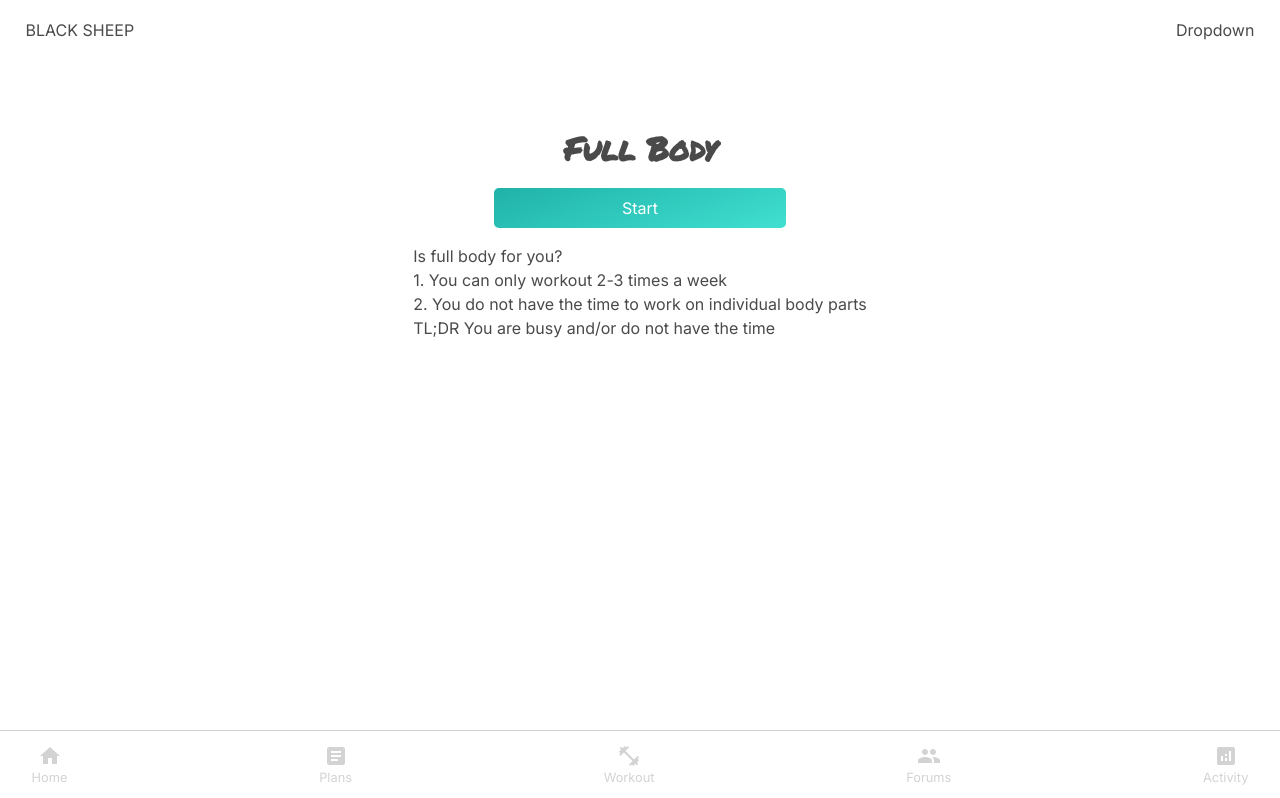
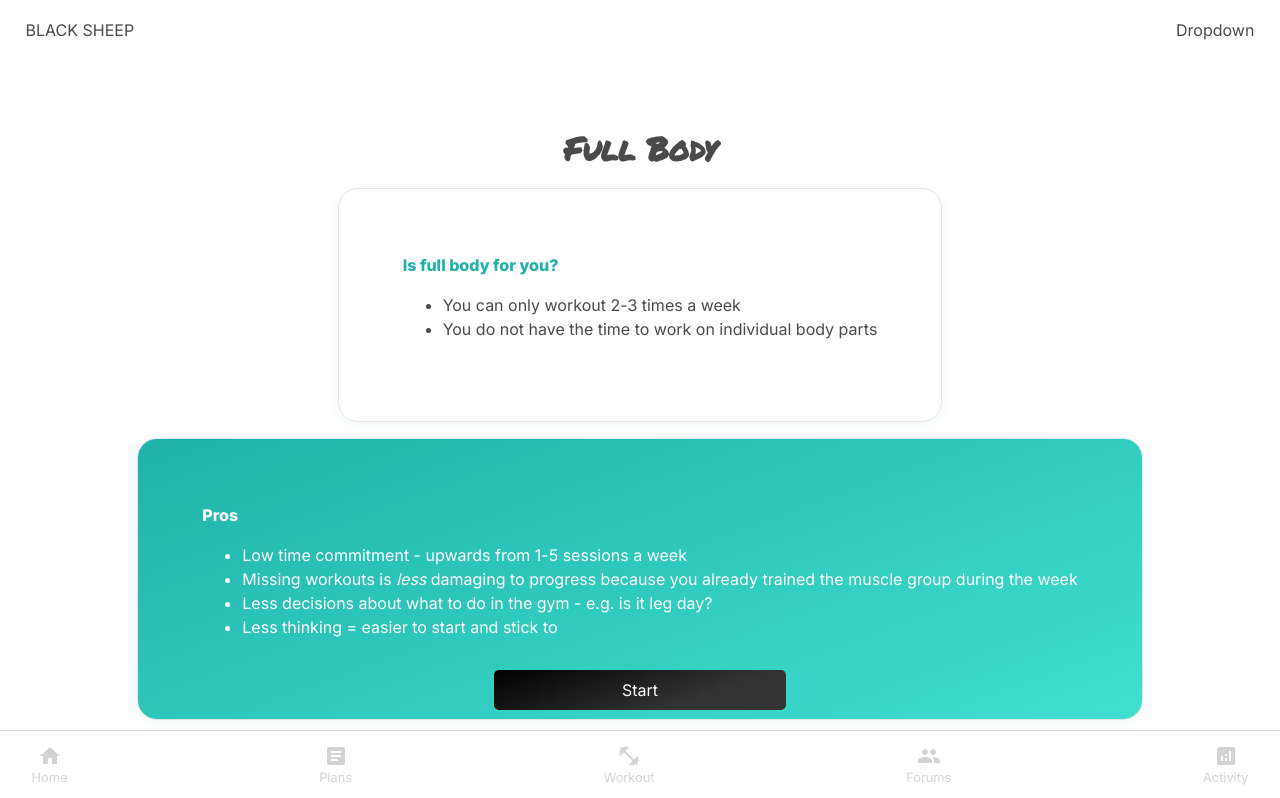
Before and after one commit to trongtngu/BlackSheep, a React (Vite) app in the folder frontend/: page /user/1/plan/summary/1 in a window 1280 px wide. Shown: the top 798 px of the page. Built offline with nearby package versions, Linux system fonts and the light colour scheme.

Commit message:
added styles to summary page

```diff
--- a/frontend/src/components/MobileFooter.tsx
+++ b/frontend/src/components/MobileFooter.tsx
@@ -51,13 +51,49 @@ const InfoBarButton = styled.button`
   }
 `
 
-export default function MobileFooter() {
+const StartBanner = styled.div`
+  position: fixed;
+  bottom: 90px;
+  z-index: 99;
+
+  display: flex;
+
+  align-items: center;
+  justify-content: center;
+
+  width: 100%;
+`
+
+const StartButton = styled.button`
+  border: 0;
+  border-radius: 5px;
+
+  color: white;
+  background: linear-gradient(160deg, black 0%, #333333 70%);
+
+  font-size: 1rem;
+
+  padding: 1vh 10vw 1vh 10vw;
+`
+interface MobileFooterProps {
+  planName?: string;
+}
+
+export default function MobileFooter({ planName }: MobileFooterProps) {
 
   const navigate = useNavigate()
 
   const location = useLocation();
   const { userID } = useParams();
-  return (
+
+  return (<>
+    {
+      planName &&
+      <StartBanner>
+        <StartButton>Start</StartButton>
+      </StartBanner>
+    }
+
     <StyledFooter>
       <InfoBar>
         <InfoBarButton onClick={()=>{navigate(`/user/${userID}/home`)}} className={location.pathname.startsWith(`/user/${userID}/home`) ? 'active' : ""}>
@@ -82,5 +118,5 @@ export default function MobileFooter() {
         </InfoBarButton>
       </InfoBar>
     </StyledFooter>
-  )
+  </>)
 }
--- a/frontend/src/pages/PlanSummary.tsx
+++ b/frontend/src/pages/PlanSummary.tsx
@@ -12,6 +12,8 @@ const Wrapper = styled.div`
   flex-direction: column;
 
   gap: 2vh;
+
+  padding-bottom: 20vh;
 `
 
 const PlanBanner = styled.div`
@@ -46,11 +48,24 @@ const StartButton = styled.button`
 `
 
 const SummaryBanner = styled.div`
+  border: 1px solid #E3E4E6;
+  border-radius: 20px;
+  box-shadow: 0 2px 12px rgba(67,137,162,0.08);
+  padding: 5vw;
 
+  &.pros {
+    color: white;
+    background: linear-gradient(160deg, #20B2AA 0%, #40E0D0 100%);
+  }
 `
 
 const SummaryTitle = styled.div`
+  color: #20b2aa;
+  font-weight: bold;
 
+  &.pros {
+    color: white;
+  }
 `
 
 const SummaryBody = styled.div`
@@ -66,24 +81,44 @@ export default function PlanSummary() {
     <PlanBanner>
       <PlanTitle>Full Body</PlanTitle>
     </PlanBanner>
-    <StartBanner>
-      <StartButton>
-        Start
-      </StartButton>
-    </StartBanner>
-
     <SummaryBanner>
       <SummaryTitle>
         Is full body for you?
       </SummaryTitle>
       <SummaryBody>
-        <div>1. You can only workout 2-3 times a week</div>
-        <div>2. You do not have the time to work on individual body parts</div>
+        <ul>
+          <li>You can only workout 2-3 times a week</li>
+          <li>You do not have the time to work on individual body parts</li>
+        </ul>
 
-        <div>TL;DR You are busy and/or do not have the time</div>
+      </SummaryBody>
+    </SummaryBanner>
+    <SummaryBanner className="pros">
+      <SummaryTitle className='pros'>
+        Pros
+      </SummaryTitle>
+      <SummaryBody>
+        <ul>
+          <li>Low time commitment - upwards from 1-5 sessions a week</li>
+          <li>Missing workouts is <i>less</i> damaging to progress because you already trained the muscle group during the week</li>
+          <li>Less decisions about what to do in the gym - e.g. is it leg day?</li>
+          <li>Less thinking = easier to start and stick to</li>
+        </ul>
+      </SummaryBody>
+    </SummaryBanner>
+    <SummaryBanner>
+      <SummaryTitle>
+        Cons
+      </SummaryTitle>
+      <SummaryBody>
+        <ul>
+          <li> <i>Less</i> training volume for each body part per workout</li>
+          <li> Not able to focus on lagging body parts</li>
+          <li> <i>More</i> time spent working out per session</li>
+        </ul>
       </SummaryBody>
     </SummaryBanner>
   </Wrapper>
-  <MobileFooter />
+  <MobileFooter planName={workout}/>
   </>)
 }
```
